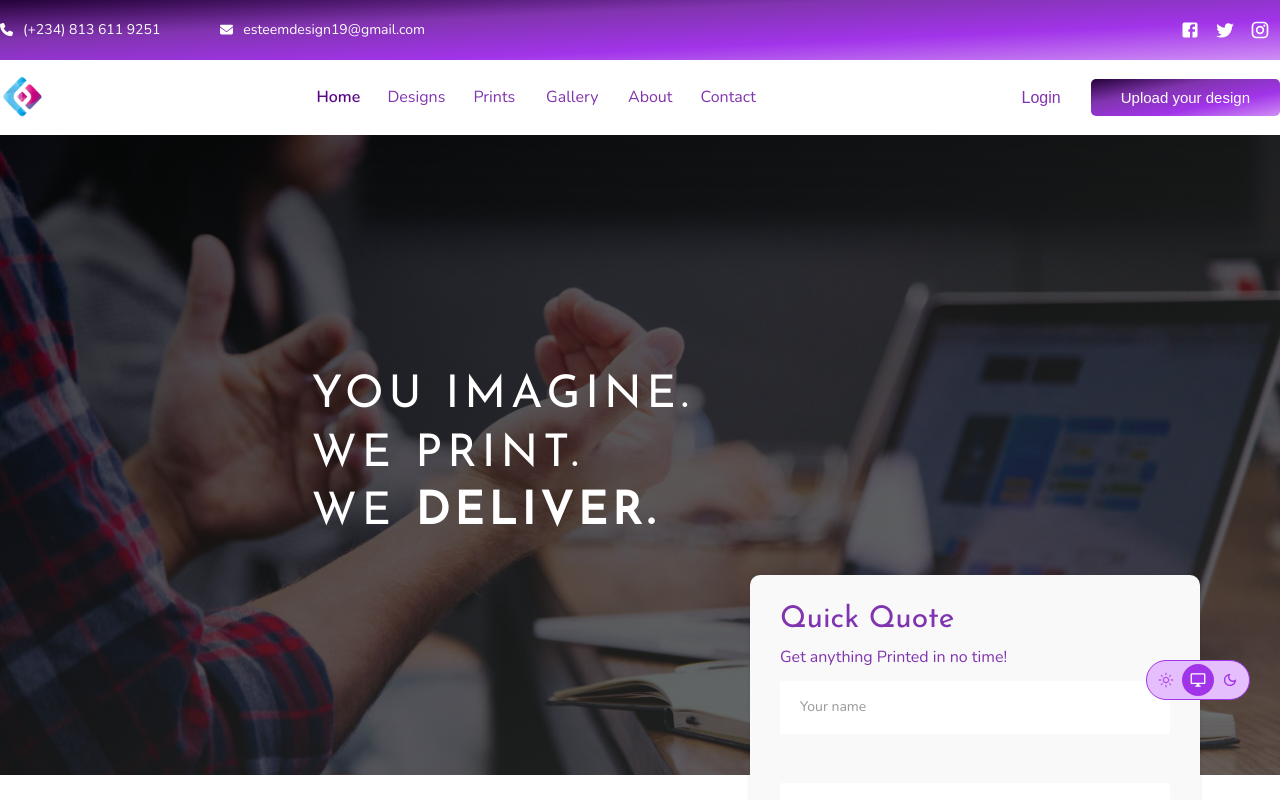
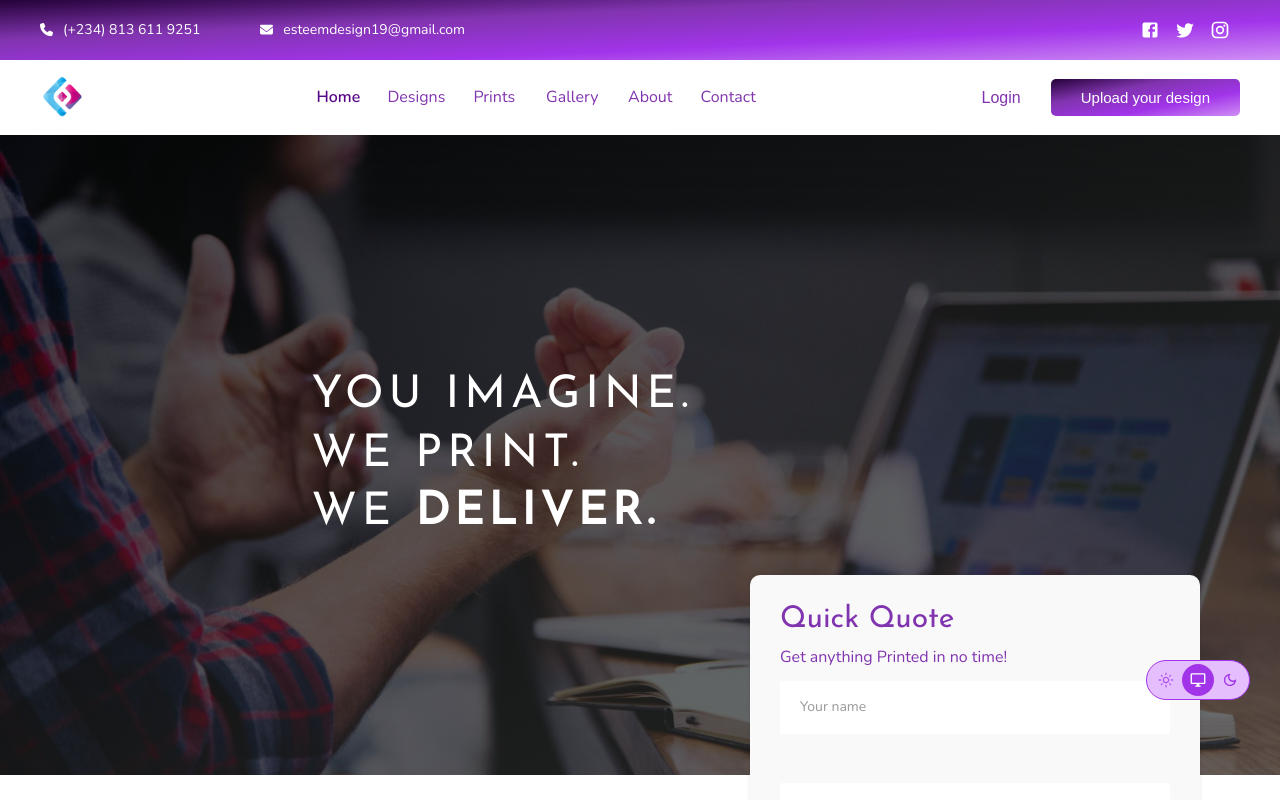
Before and after one commit to esteemayo/next-idesignx, a Next.js app: page / in a window 1280 px wide. Shown: the top 800 px of the page. Built offline with nearby package versions, Linux system fonts and the light colour scheme.

Commit message:
feat: add media query

```diff
--- a/src/components/Info.tsx
+++ b/src/components/Info.tsx
@@ -83,6 +83,10 @@ const Wrapper = styled.div`
     width: 130rem;
   }
 
+  @media only screen and (max-width: 81.25em) {
+    width: 120rem;
+  }
+
   @media only screen and (min-width: 112.5em) {
     width: 135rem;
   }
--- a/src/components/navbar/Navbar.tsx
+++ b/src/components/navbar/Navbar.tsx
@@ -84,6 +84,10 @@ const Wrapper = styled.div`
     width: 130rem;
   }
 
+  @media only screen and (max-width: 81.25em) {
+    width: 120rem;
+  }
+
   @media only screen and (min-width: 112.5em) {
     width: 135rem;
   }
```
